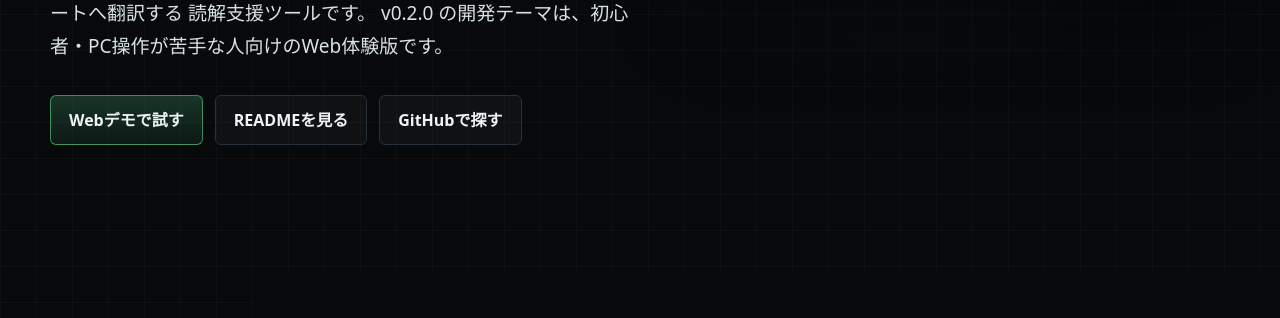
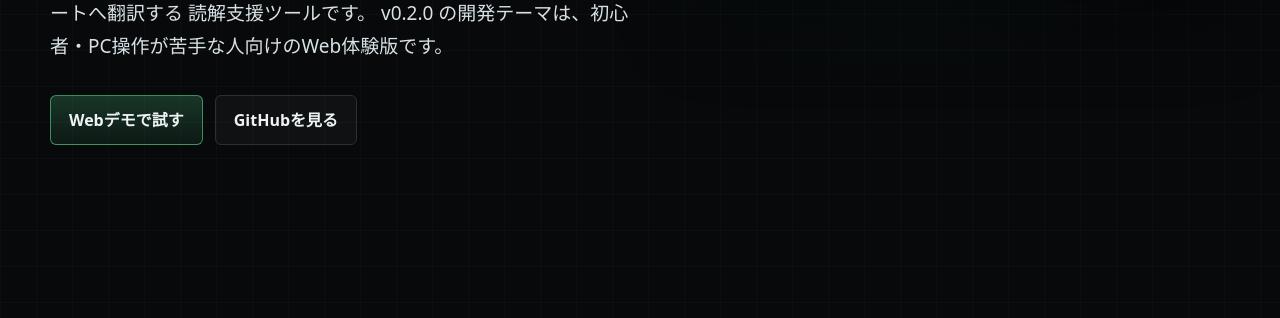
Before and after one commit to henkikobo-cloud/nc-macro-visualizer, a plain HTML site: page lp/index.html in a window 1280 px wide. Shown: the part 742-1060 px from the top of the page. Drawn offline with Linux system fonts and the light colour scheme.

Commit message:
GitHub Pages対応: ルートリダイレクト追加・LPリンク修正
- index.html: lp/へのリダイレクト（GitHub Pages用）
- lp/index.html: GitHubリンクを実際のリポジトリURLに修正

Co-Authored-By: Claude Sonnet 4.6 <noreply@anthropic.com>

```diff
--- a/lp/index.html
+++ b/lp/index.html
@@ -38,8 +38,7 @@
           </p>
           <div class="hero-actions" aria-label="導線">
             <a class="button primary" href="demo/">Webデモで試す</a>
-            <a class="button" href="../README.md">READMEを見る</a>
-            <a class="button" href="https://github.com/search?q=nc-macro-visualizer&type=repositories">GitHubで探す</a>
+            <a class="button" href="https://github.com/henkikobo-cloud/nc-macro-visualizer">GitHubを見る</a>
           </div>
         </div>
         <div class="terminal-panel" aria-label="NC Macro Visualizer web demo preview">
```
Also changed, not shown: index.html (added, +11 -0 lines).
